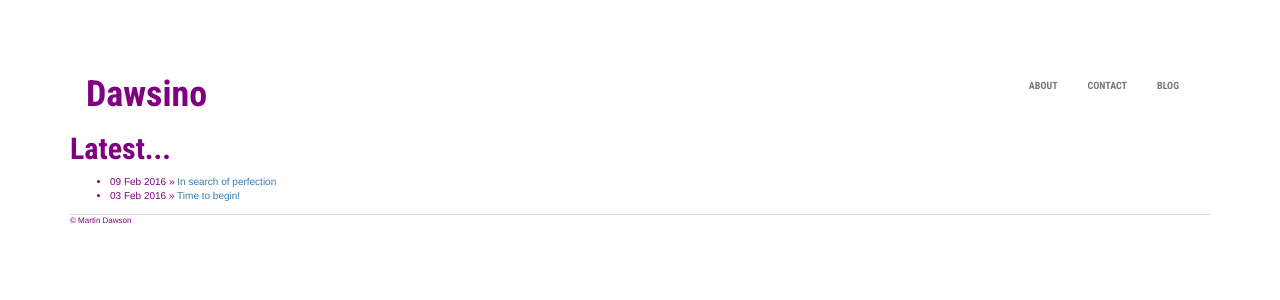
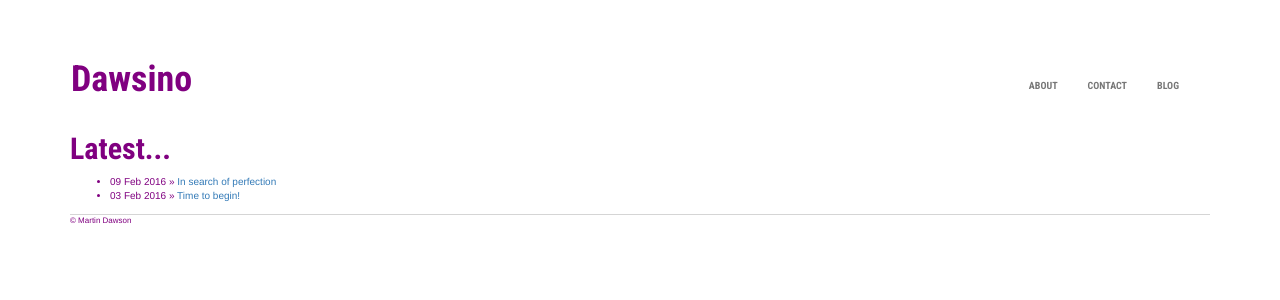
Before and after one commit to dawsino/dawsino.github.io, a Jekyll site: the page built from index.html, in a window 1280 px wide. Shown: the top 300 px of the page. Built offline with Jekyll 4.4.1, drawn with Linux system fonts in a browser that asks for light colours.

Commit message:
Update main.css
navbar padding from 15px

```diff
--- a/css/main.css
+++ b/css/main.css
@@ -53,7 +53,7 @@ ul.posts li {
 .navbar-brand {
   float: left;
   height: 50px;
-  padding: 15px 15px;
+  padding: 0px 0px;
   font-size: 36px;
   line-height: 36px;
 }
```
